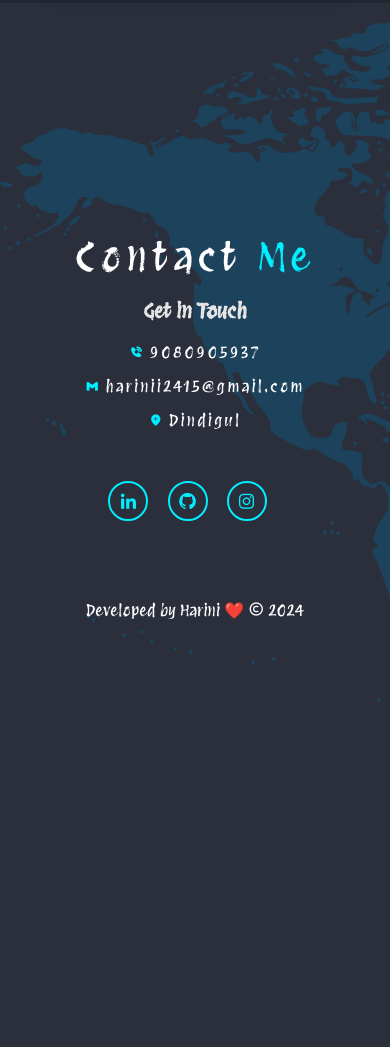
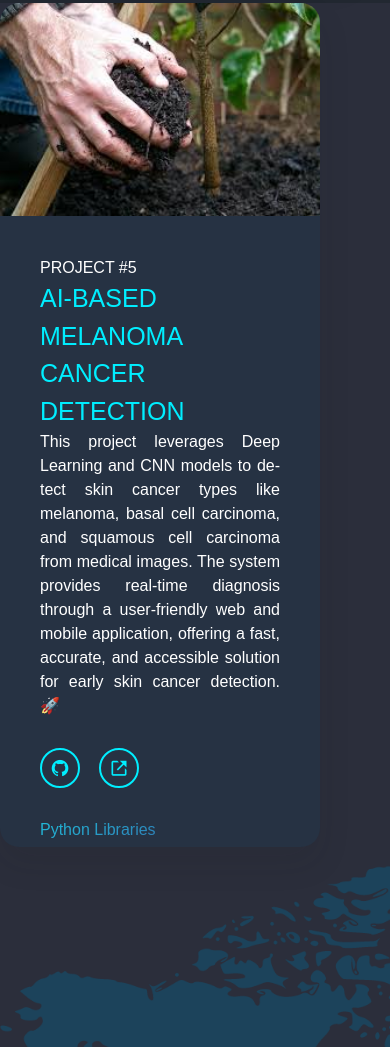
Before and after one commit to HARINII2415/harinii2415.github.io, a plain HTML site: page index.html in a window 390 px wide. Shown: the part 6133-7180 px from the top of the page. Before the commit the page ends 6980 px from the top, so only its background shows below. Drawn offline with nearby package versions, Linux system fonts and the light colour scheme; a web font is replaced by a local one.

Commit message:
Update index.html

```diff
--- a/index.html
+++ b/index.html
@@ -340,6 +340,30 @@
 
             </div>
         </section>
+        <!----------Project 5------>
+           <div class="project project1 reveal">
+                    <div class="project-details-box">
+                        <div class="project-main-info">
+                            <span>Project #5</span>
+                            <h3>AI-Based Melanoma Cancer Detection</h3>
+                            <p>
+                               This project leverages Deep Learning and CNN models to detect skin cancer types like melanoma, basal cell carcinoma, and squamous cell carcinoma from medical images. The system provides real-time diagnosis through a user-friendly web and mobile application, offering a fast, accurate, and accessible solution for early skin cancer detection. 🚀
+                            <div class="project-icons">
+                                <a href="https://github.com/HARINII2415/Skin_disease_cancer_dedection", target="_blank"><i class='bx bxl-github'></i></a>
+                                <a href="", target="_blank"><i class='bx bx-link-external'></i></a>
+                            </div>
+                        </div>
+                        <div class="project-tools">
+                            <p>Python Libraries</p>
+                        </div>
+                    </div>
+                    <div class="project-image-box">
+                              <a href="", target="_blank", class="project-img-link">
+                            <img src="./img/images.jpg" alt="Project Preview Image" />
+                        </a>
+                    </div>
+                </div>
+
 
         <!--====================== Contact =============================== -->
         <section class="contacts" id="Contact">
```
